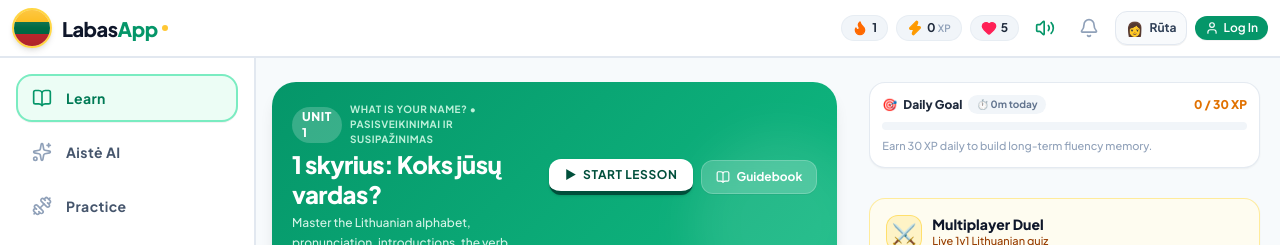
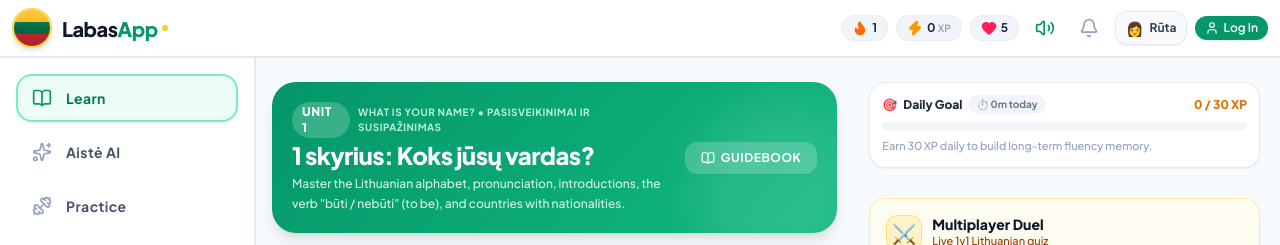
Before and after one commit to ekpeprince/sekmes-lithuanian, a Next.js app: page / in a window 1280 px wide. Shown: the top 245 px of the page. Built offline with nearby package versions, Linux system fonts and the light colour scheme; no server answers.

Commit message:
refactor(curriculum): remove redundant start button from unit 1 banner and rely on node beacon

```diff
--- a/src/components/tree/UnitCard.tsx
+++ b/src/components/tree/UnitCard.tsx
@@ -16,6 +16,7 @@ interface UnitCardProps {
 export const UnitCard: React.FC<UnitCardProps> = ({ unit, completedLessons, activeLessonId }) => {
   // Find active lesson in this unit (first uncompleted lesson, or fallback to first lesson)
   const activeLesson = unit.lessons.find((l) => !completedLessons.includes(l.id)) || unit.lessons[0];
+  const isUnit1 = unit.number === 1 || unit.id === 'unit-1';
 
   // Compute zigzag offsets for nodes that stay within mobile screen bounds
   const getOffset = (index: number) => {
@@ -51,7 +52,8 @@ export const UnitCard: React.FC<UnitCardProps> = ({ unit, completedLessons, acti
           </div>
 
           <div className="self-start sm:self-center shrink-0 flex items-center gap-2 flex-wrap">
-            {activeLesson && (
+            {/* For Unit 1, rely on floating START beacon on the active node. Retain Start button for Unit 2+ */}
+            {!isUnit1 && activeLesson && (
               <Link
                 href={`/lesson/${activeLesson.id}`}
                 onClick={() => sounds.playClick()}
@@ -65,7 +67,7 @@ export const UnitCard: React.FC<UnitCardProps> = ({ unit, completedLessons, acti
             <Link
               href="/grammar"
               onClick={() => sounds.playClick()}
-              className="bg-white/20 text-white hover:bg-white/30 px-3.5 py-2 rounded-xl text-xs font-bold flex items-center gap-1.5 backdrop-blur-xs border border-white/20 active:scale-95 transition-all shadow-2xs"
+              className="inline-flex items-center gap-1.5 px-4 py-2 rounded-xl bg-white/20 hover:bg-white/30 text-white font-bold text-xs uppercase tracking-wider transition backdrop-blur-xs active:scale-95 cursor-pointer shadow-2xs"
             >
               <BookOpen className="h-3.5 w-3.5 text-white" />
               <span>Guidebook</span>
```
